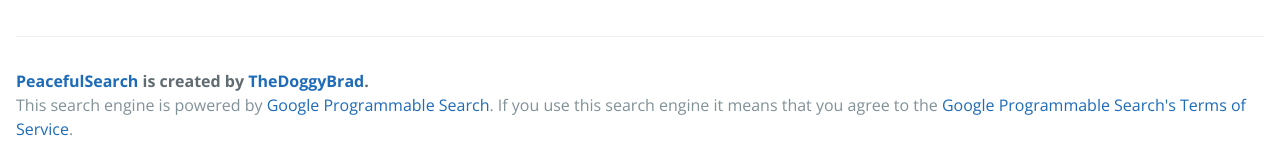
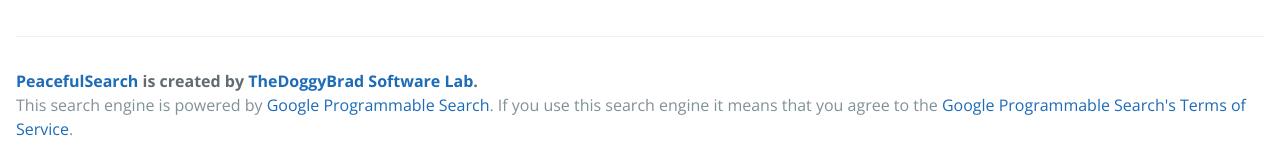
Before and after one commit to thedoggybrad/peacefulsearch, a plain HTML site: page index.html in a window 1280 px wide. Shown: the part 449-609 px from the top of the page. Drawn offline with nearby package versions, Linux system fonts and the light colour scheme; a script that the page names is missing.

Commit message:
Update index.html

```diff
--- a/index.html
+++ b/index.html
@@ -65,7 +65,7 @@ display: block;
 <br>
 <br>
       <footer class="site-footer">
-          <span class="site-footer-owner"><a href="https://github.com/thedoggybrad/peacefulsearch">PeacefulSearch</a> is created by <a href="https://github.com/thedoggybrad">TheDoggyBrad</a>. </span>
+          <span class="site-footer-owner"><a href="https://github.com/thedoggybrad/peacefulsearch">PeacefulSearch</a> is created by <a href="https://github.com/thedoggybrad">TheDoggyBrad Software Lab</a>. </span>
         <span class="site-footer-credits">This search engine is powered by <a href="https://programmablesearchengine.google.com/about/">Google Programmable Search</a>. If you use this search engine it means that you agree to the <a href="https://support.google.com/programmable-search/answer/1714300?hl=en&ref_topic=4513742">Google Programmable Search's Terms of Service</a>.</span>
       </footer>
     </main>
```
